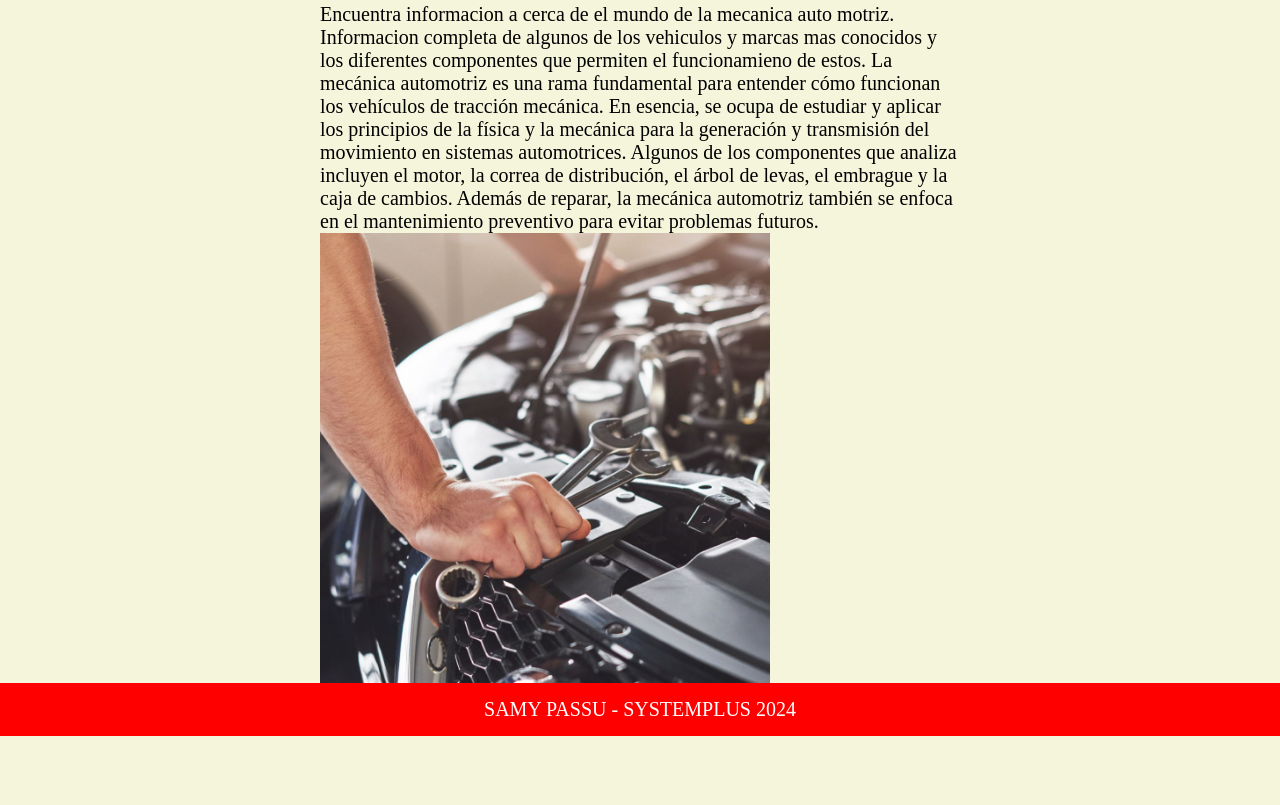
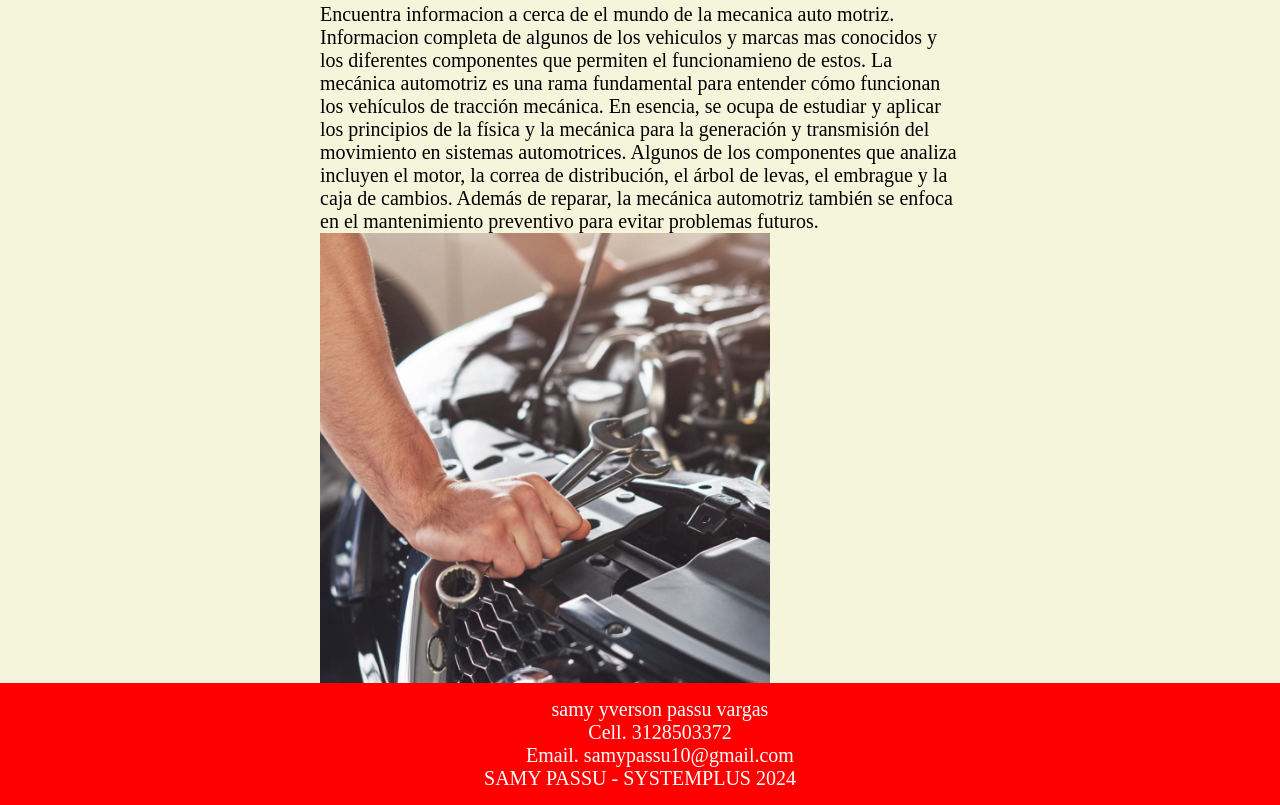
Before and after one commit to sansamy22/MecaniMax, a plain HTML site: page paginaweb/index.html in a window 1280 px wide. Shown: the part 716-1521 px from the top of the page. Before the commit the page ends 1452 px from the top, so only its background shows below. Drawn offline with Linux system fonts and the light colour scheme.

Commit message:
parte del footer

```diff
--- a/mecanica/css/meca.css
+++ b/mecanica/css/meca.css
@@ -40,7 +40,9 @@ nav a:hover {
     background-color: darkorange;
     color: black;
 }
-
+ul {
+    list-style: none;
+}
 footer {
     background-color: red;
     color: white;
--- a/paginaweb/css/diseno.css
+++ b/paginaweb/css/diseno.css
@@ -65,6 +65,9 @@ img {
     grid-column: 2/4;
 }
 
+ul {
+    list-style: none;
+}
 footer {
     background-color: red;
     color: white;
--- a/paginaweb/index.html
+++ b/paginaweb/index.html
@@ -37,7 +37,15 @@
         </article>
         <img src="imagenes/mecanica1.jpg" alt="mecanica">
     </main>
-    <footer>SAMY PASSU - SYSTEMPLUS 2024</footer>
+
+    <footer>
+        <ul>
+            <li>samy yverson passu vargas</li>
+            <li>Cell. 3128503372</li>
+            <li>Email. samypassu10@gmail.com</li>
+        </ul>
+        SAMY PASSU - SYSTEMPLUS 2024
+    </footer>
 </body>
 
 </html>
--- a/vehiculosymas/css/mas.css
+++ b/vehiculosymas/css/mas.css
@@ -32,6 +32,10 @@ nav a:hover {
     background-color: darkorange;
     color: black;
 }
+
+ul {
+    list-style: none;
+}
 footer {
     background-color: red;
     color: white;
```
Also changed, not shown: mecanica/index.html (+8 -0 lines), vehiculosymas/index.html (+9 -1 lines).
